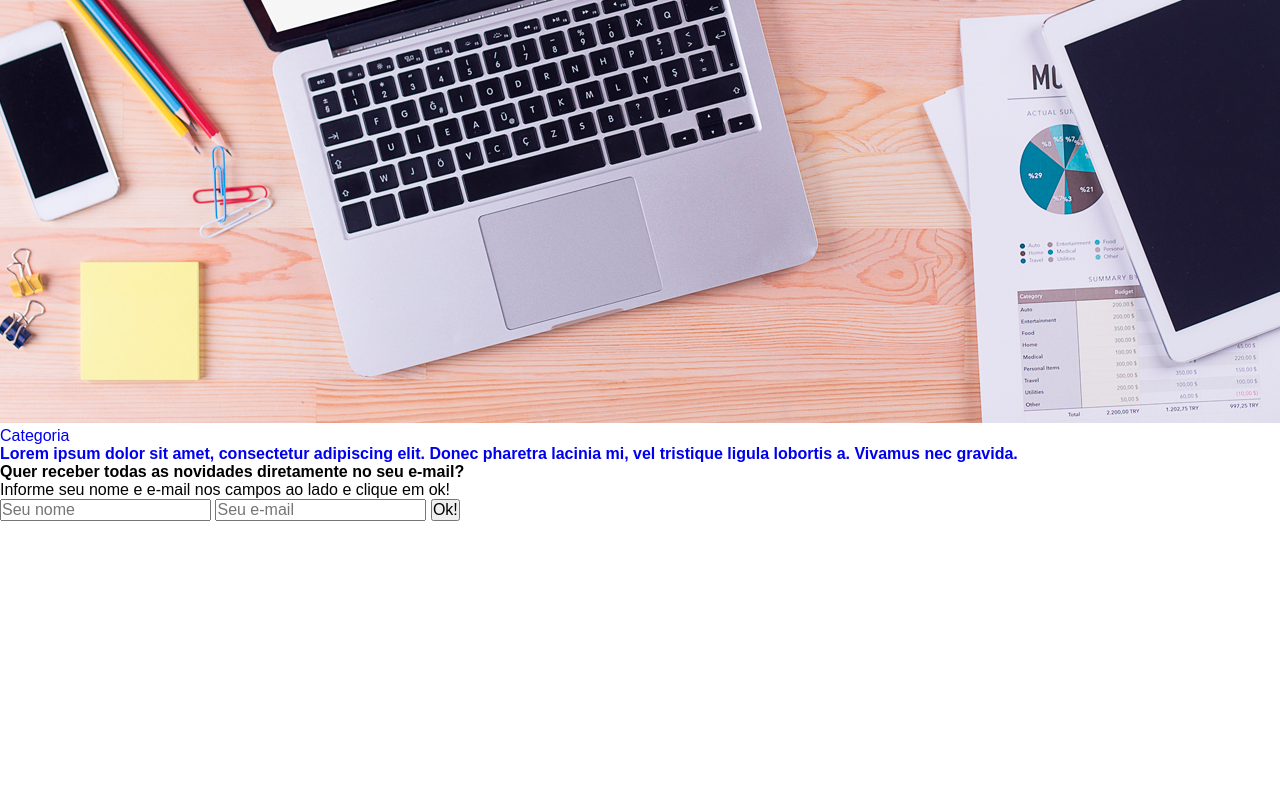
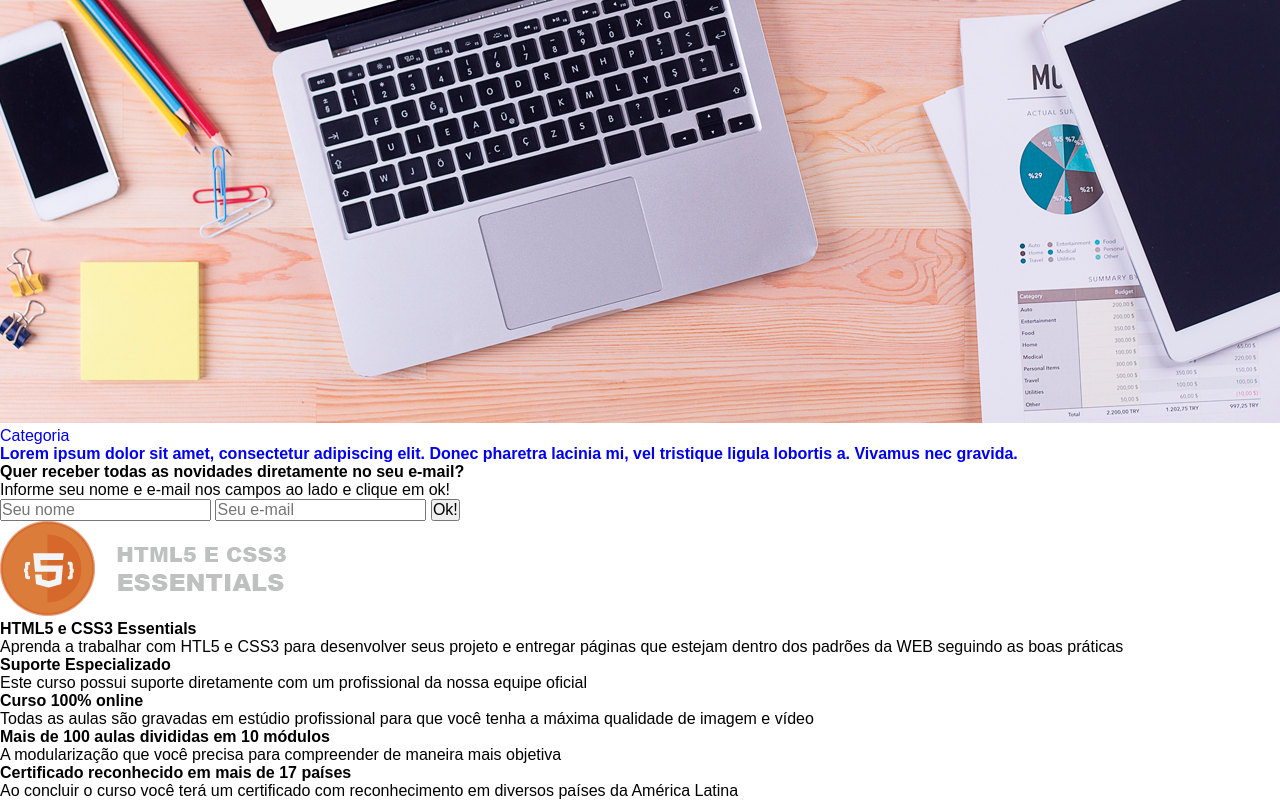
Before and after one commit to RicardoBaldrez/refHtml5andCss3, a plain HTML site: page index.html in a window 1280 px wide. Shown: the part 9494-10294 px from the top of the page. Before the commit the page ends 10015 px from the top, so only its background shows below. Drawn offline with Linux system fonts and the light colour scheme.

Commit message:
Inclusão 4quartadobra [Curso]

```diff
--- a/index.html
+++ b/index.html
@@ -174,6 +174,47 @@
                     </form>
                 </article>
             </div>
+
+            <!-- Quarta dobra - Curso -->
+            <div>
+                <section>
+                    <header>
+                        <img src="_img/logo.png" alt="HTML5 e CSS3 Essentials" title="HTML5 e CSS3 Essentials">
+                        <h1>HTML5 e CSS3 Essentials</h1>
+                        <p>Aprenda a trabalhar com HTL5 e CSS3 para desenvolver seus projeto e entregar páginas que estejam dentro dos padrões da WEB seguindo as boas práticas</p>
+                    </header>
+
+                    <div>
+                        <article>
+                            <header>
+                                <h2>Suporte Especializado</h2>
+                                <p>Este curso possui suporte diretamente com um profissional da nossa equipe oficial</p>
+                            </header>
+                        </article>
+
+                        <article>
+                            <header>
+                                <h2>Curso 100% online</h2>
+                                <p>Todas as aulas são gravadas em estúdio profissional para que você tenha a máxima qualidade de imagem e vídeo</p>
+                            </header>
+                        </article>
+
+                        <article>
+                            <header>
+                                <h2>Mais de 100 aulas divididas em 10 módulos</h2>
+                                <p>A modularização que você precisa para compreender de maneira mais objetiva</p>
+                            </header>
+                        </article>
+
+                        <article>
+                            <header>
+                                <h2>Certificado reconhecido em mais de 17 países</h2>
+                                <p>Ao concluir o curso você terá um certificado com reconhecimento em diversos países da América Latina</p>
+                            </header>
+                        </article>
+                    </div>
+                </section>
+            </div>
         </main>
 
         <footer>
```
